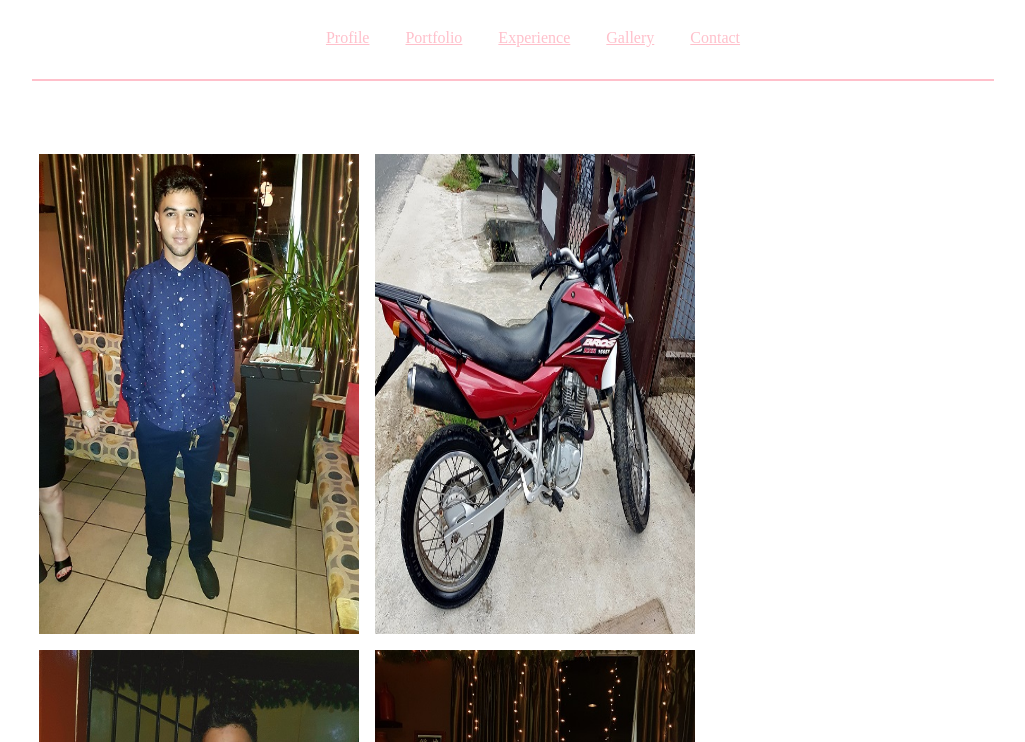
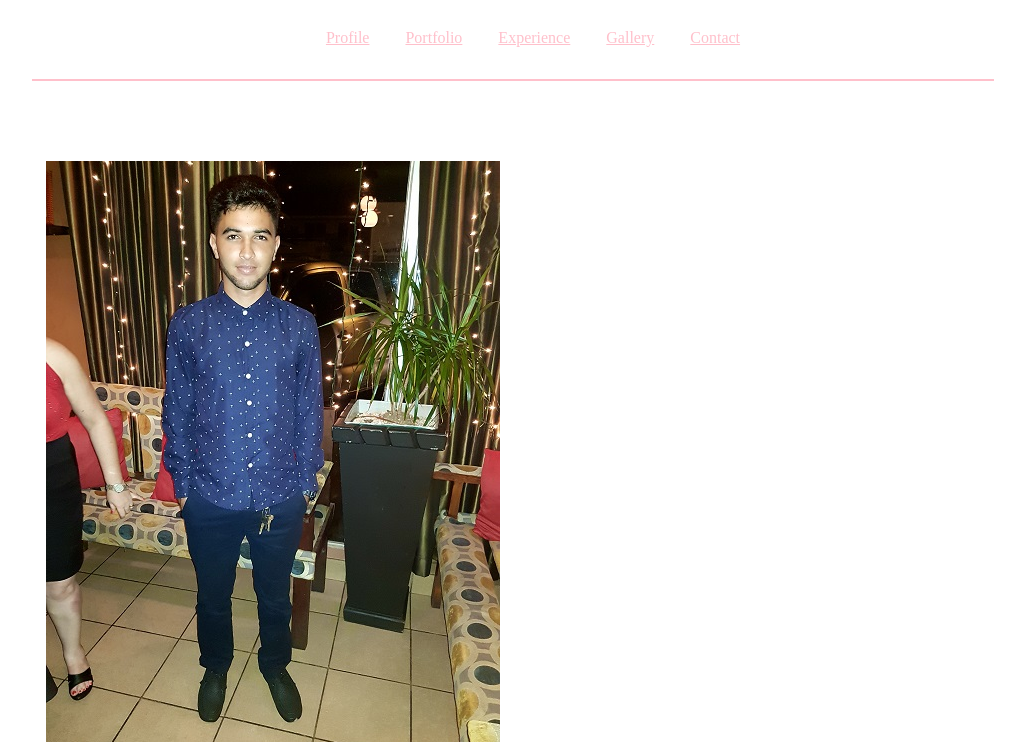
Before and after one commit to Joshua-007/Joshua-007.github.io, a plain HTML site: page gallery.html in a window 1280 px wide. Shown: the part 58-800 px from the top of the page, without its empty margins (127-1152 px from the left). Drawn offline with Linux system fonts and the light colour scheme.

Commit message:
Update style.css

```diff
--- a/style.css
+++ b/style.css
@@ -78,8 +78,6 @@ table, th, td{
 
 }
 .gallery a img{
-  height: 30em;
-  width: 20em;
   text-align: center;
 }
 .gallery a img:hover{
@@ -89,7 +87,7 @@ table, th, td{
 .gallery{
   display: inline-block;
   padding: 3px;
-  margin: 3px;
+  margin: 10px;
 }
 
 .electrical{
```
